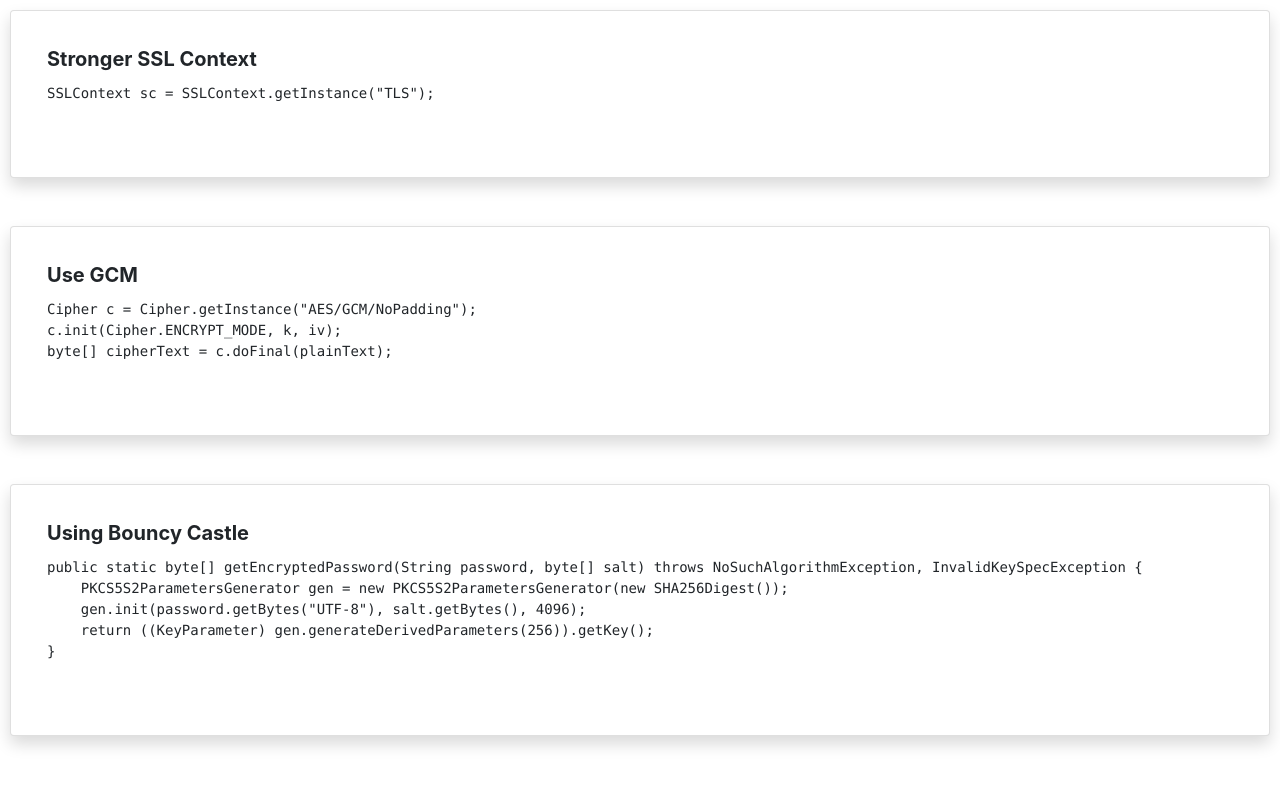
After one commit to bsse1017kavi/SPL3, a Django app: page /solutions in a window 1280 px wide. The commit adds this page. Shown: the top 786 px of the page. Run offline with Django 3.2, Linux system fonts and the light colour scheme; some libraries are stand-ins or nearby versions.

Commit message:
Solution suggestion added

```diff
--- a/playground/crypto_logic/jadx.py
+++ b/playground/crypto_logic/jadx.py
@@ -7,6 +7,7 @@ report_desc = ''
 report = ''
 # violated_files = []
 rules = {}
+solutions = {}
 
 def load_rules():
     global rules
@@ -16,6 +17,8 @@ def load_rules():
             rules_dummy_list = line.split(":")
             rules_value_list = rules_dummy_list[1].split(",")
             rules[rules_dummy_list[0]] = rules_value_list
+            solution = rules_dummy_list[2]
+            solutions[rules_dummy_list[0]] = solution
             print(rules[rules_dummy_list[0]])
         rule_file.close()
 
@@ -52,7 +55,8 @@ def search_rule_violation(directory_path):
                                 print("SSL Rule violation in file: " + file + " line no: " + str(line_number))
                                 print("Line: " + content[new_lines[line_number-2]+1:new_lines[line_number-1]].strip())
                                 report_desc += violation_keyword + " Rule violation in file: " + file + " line no: " + str(line_number) + "\n"
-                                report_desc += "Line: " + content[new_lines[line_number-2]+1:new_lines[line_number-1]].strip() + "\n\n"
+                                report_desc += "Line: " + content[new_lines[line_number-2]+1:new_lines[line_number-1]].strip() + "\n"
+                                report_desc += "Solution: " + solutions[key] + "\n\n"
 
             f.close()
 
--- a/playground/crypto_logic/sec_tool_rules.txt
+++ b/playground/crypto_logic/sec_tool_rules.txt
@@ -1,3 +1,3 @@
-SSLContext.getInstance:"SSL"
-Cipher.getInstance:“AES”,“AES/ECB/NoPadding”,“AES/ECB/PKCS5Padding”,“AES/CBC/PKCS5Padding”
-MessageDigest.getInstance:“MD5”,“SHA1",“SHA-1”
+SSLContext.getInstance:"SSL":<a href="/solutions#stronger_ssl_context">Stronger SSL Context</a>
+Cipher.getInstance:“AES”,“AES/ECB/NoPadding”,“AES/ECB/PKCS5Padding”,“AES/CBC/PKCS5Padding”:<a href="/solutions#gcm">Use GCM</a>
+MessageDigest.getInstance:“MD5”,“SHA1",“SHA-1”:<a href="/solutions#bouncy_castle">Using Bouncy Castle</a>
--- a/playground/urls.py
+++ b/playground/urls.py
@@ -10,5 +10,6 @@ urlpatterns = [
     path("crypto_report", views.crypto_report, name="crypto_report"),
     path("cogni_report", views.cogni_report, name="cogni_report"),
     path("sec_report", views.sec_report, name="sec_report"),
-    path("fl_report", views.fl_report, name="fl_report")
+    path("fl_report", views.fl_report, name="fl_report"),
+    path("solutions", views.solutions, name="solutions")
 ]
--- a/playground/views.py
+++ b/playground/views.py
@@ -363,3 +363,6 @@ def sec_report(request):
 
     # rendering the template
     return HttpResponse(pdf, content_type='application/pdf')
+
+def solutions(request):
+    return render(request, 'solutions.html')
--- a/templates/result.html
+++ b/templates/result.html
@@ -75,9 +75,10 @@
                     <h5 class="card-title"><b>Report from SecTool</b></h5>
 
                     <div id="sectool_report">
-                        {{sectool_report}}
+                        {{sectool_report|safe}}
                     </div>
 
+                    <br>
 
                     <div>
                         <button  class="btn btn-info" onclick="window.open('/sec_report')">Download Report</button>
--- /dev/null
+++ b/templates/solutions.html
@@ -0,0 +1,46 @@
+<html>
+    <head>
+        <title>Solutions</title>
+        <link rel="stylesheet" href="https://stackpath.bootstrapcdn.com/bootstrap/4.3.1/css/bootstrap.min.css">
+        <script src="https://stackpath.bootstrapcdn.com/bootstrap/4.3.1/js/bootstrap.bundle.min.js"></script>
+        <script src="https://cdnjs.cloudflare.com/ajax/libs/jquery/3.2.1/jquery.min.js"></script>
+    </head>
+
+    <body>
+        <div class="card shadow p-3 mb-5 bg-white rounded" style="margin: 10px;" id="stronger_ssl_context">
+            <div class="card-body">
+                <h5 class="card-title"><b>Stronger SSL Context</b></h5>
+                <pre>
+SSLContext sc = SSLContext.getInstance("TLS");
+                </pre>
+
+            </div>
+        </div>
+
+        <div class="card shadow p-3 mb-5 bg-white rounded" style="margin: 10px;" id="gcm">
+            <div class="card-body">
+                <h5 class="card-title"><b>Use GCM</b></h5>
+                <pre>
+Cipher c = Cipher.getInstance("AES/GCM/NoPadding");
+c.init(Cipher.ENCRYPT_MODE, k, iv);
+byte[] cipherText = c.doFinal(plainText);
+                </pre>
+
+            </div>
+        </div>
+
+        <div class="card shadow p-3 mb-5 bg-white rounded" style="margin: 10px;" id="bouncy_castle">
+            <div class="card-body">
+                <h5 class="card-title"><b>Using Bouncy Castle</b></h5>
+                <pre>
+public static byte[] getEncryptedPassword(String password, byte[] salt) throws NoSuchAlgorithmException, InvalidKeySpecException {
+    PKCS5S2ParametersGenerator gen = new PKCS5S2ParametersGenerator(new SHA256Digest());
+    gen.init(password.getBytes("UTF-8"), salt.getBytes(), 4096);
+    return ((KeyParameter) gen.generateDerivedParameters(256)).getKey();
+}
+                </pre>
+
+            </div>
+        </div>
+    </body>
+</html>
```
